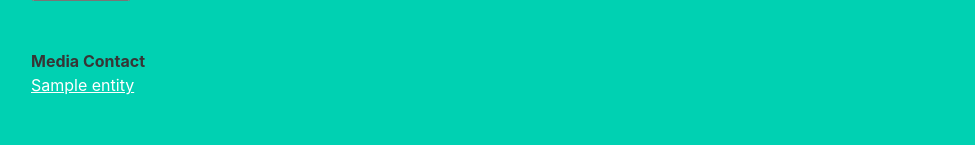
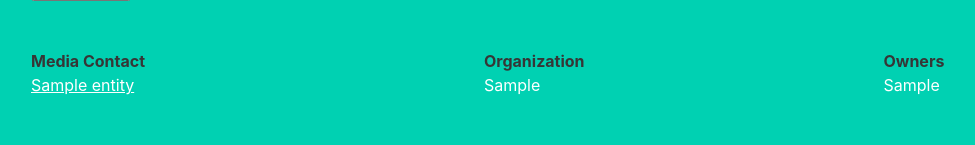
Before and after one commit to AdamTheLang/flask_bj, a Flask app: page /find_media in a window 1280 px wide. Shown: the part 662-807 px from the top of the page, without its empty margins (33-1008 px from the left). Run offline with Flask 2, Linux system fonts and the light colour scheme; data comes from the database, SQL or seed files in the repository; tables that the repository leaves empty hold one stand-in row (values such as "Sample post"); some libraries are stand-ins or nearby versions.

Commit message:
Minor changes to SM screens

```diff
--- a/project/forms.py
+++ b/project/forms.py
@@ -538,7 +538,7 @@ def validate_hashtags(form, field):
     return True
 
 
-def validate_keyphrases(form, field):
+def validate_comma_separated_phrases(form, field):
     if not field.data:
         return True
 
@@ -626,10 +626,19 @@ class SocialMediaForm(FlaskForm):
     keyphrases = StringField(
         'Keyphrases (comma separated, for search)',
         [
-            validate_keyphrases,
+            validate_comma_separated_phrases,
             validators.Length(max=200),
         ]
     )
+
+    owners = StringField(
+        'Owners of This Contact',
+        [
+            validate_comma_separated_phrases,
+            validators.Length(max=200),
+        ]
+    )
+
 
 class SocialMediaSearchForm(FlaskForm):
     def __init__(self, *args, **kwargs):
--- a/project/models.py
+++ b/project/models.py
@@ -402,6 +402,7 @@ class SocialMediaEntities(db.Model):
 
     contact_notes = db.Column(db.Text)
 
+    owners = db.Column(db.Text)
 
 class MediaEntityTypes(db.Model):
     def __str__(self):
--- a/project/templates/_media_result.html
+++ b/project/templates/_media_result.html
@@ -1,5 +1,13 @@
 {% macro media_list_item(media) %}
-    <tr><td>
-        <a href="/edit_media/{{ media.id }}">{{ media.name }}</a>
-    </td></tr>
+    <tr>
+        <td>
+            <a href="/edit_media/{{ media.id }}">{{ media.name }}</a>
+        </td>
+        <td>
+            {{ media.sm_org }}
+        </td>
+        <td>
+            {{ media.owners }}
+        </td>
+    </tr>
 {% endmacro %}
--- a/project/templates/edit_media.html
+++ b/project/templates/edit_media.html
@@ -35,6 +35,7 @@
             {{ render_field(form.contact_notes, rows=20) }}
             {{ render_field(form.keyphrases,
                 placeholder='e.g. january 6 committee, judiciary committee, representative, lawyer, professor') }}
+            {{ render_field(form.owners) }}
             <br>
         </fieldset><br>
         <input type="submit" disabled style="display: none" aria-hidden="true" />
--- a/project/templates/find_media.html
+++ b/project/templates/find_media.html
@@ -4,7 +4,7 @@
     table {
         border: 1px solid black;
         border-collapse: collapse;
-        width: 75%;
+        width: 95%;
     }
     td {
         border: 1px solid black;
@@ -49,8 +49,12 @@
     <br><br>
 
     {% if results %}
-        <table>
-            <tr><th>Media Contact</th></tr>
+        <table style="width:95%">
+            <tr>
+                <th>Media Contact</th>
+                <th>Organization</th>
+                <th>Owners</th>
+            </tr>
             {% from "_media_result.html" import media_list_item with context %}
             <style>
                 a {
```
